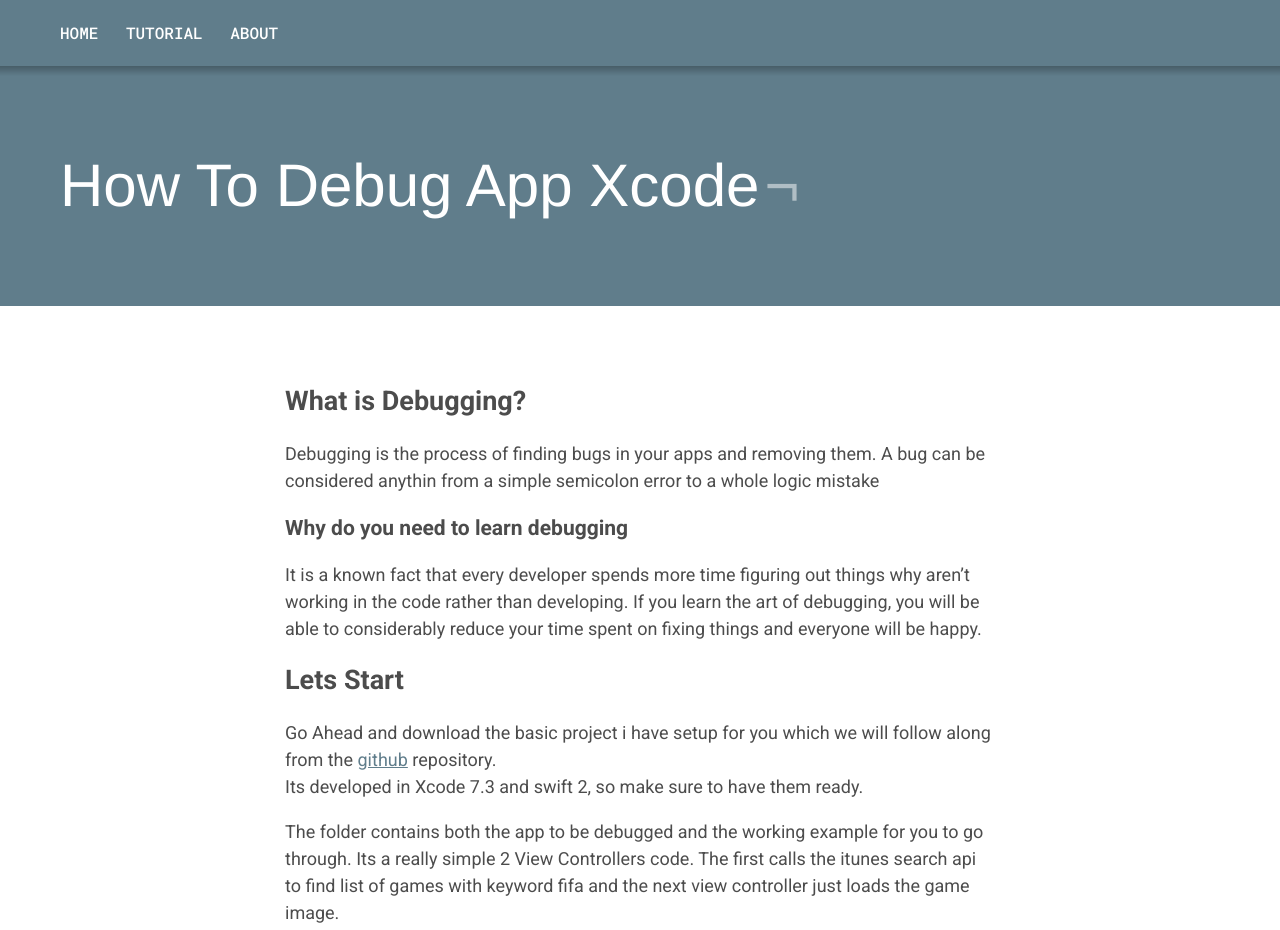
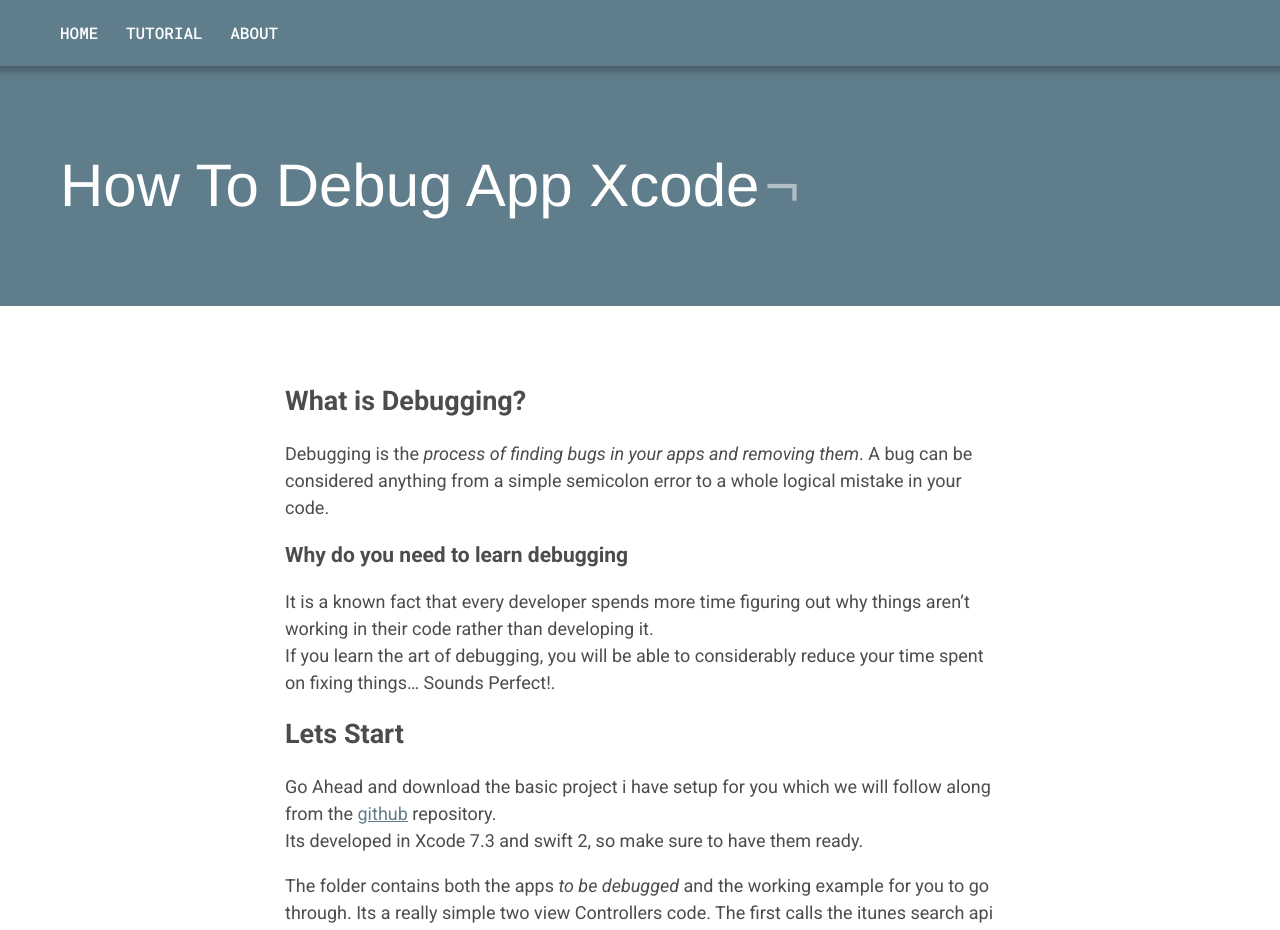
Before and after one commit to Shubhank101/iOSAndroidChaosOverFlow, a Jekyll site: the page built from _posts/2016-05-16-how-to-debug-app-xcode.md, in a window 1280 px wide and 1400 px high. Shown: the top 930 px of the window. Built offline with Jekyll 4.4.1, drawn with Linux system fonts in a browser that asks for light colours; some of the changed text lies outside the part shown.

Commit message:
Debug with xcode post

```diff
--- a/_posts/2016-05-16-how-to-debug-app-xcode.md
+++ b/_posts/2016-05-16-how-to-debug-app-xcode.md
@@ -7,12 +7,12 @@
 
 
 ## What is Debugging?
-Debugging is the process of finding bugs in your apps and removing them. A bug can be considered anythin from a simple semicolon error to a whole logic mistake
+Debugging is the *process of finding bugs in your apps and removing them*. A bug can be considered anything from a simple semicolon error to a whole logical mistake in your code.
 
 
 ### Why do you need to learn debugging
-It is a known fact that every developer spends more time figuring out things why aren't working in the code rather than developing.
-If you learn the art of debugging, you will be able to considerably reduce your time spent on fixing things and everyone will be happy.
+It is a known fact that every developer spends more time figuring out why things aren't working in their code rather than developing it.
+If you learn the art of debugging, you will be able to considerably reduce your time spent on fixing things... Sounds Perfect!.
 
 
 ## Lets Start
@@ -20,29 +20,31 @@
 Go Ahead and download the basic project i have setup for you which we will follow along from the [github](https://github.com/Shubhank101/iOSAndroidChaosOverFlow-Projects) repository.
 Its developed in Xcode 7.3 and swift 2, so make sure to have them ready.
 
-The folder contains both the app to be debugged and the working example for you to go through.
-Its a really simple 2 View Controllers code. The first calls the itunes search api to find list of games with keyword fifa and the next view controller just loads the game image.
+The folder contains both the apps *to be debugged* and the working example for you to go through.
+Its a really simple two view Controllers code. The first calls the itunes search api to find list of games with keyword *fifa* and the next view controller just loads the game image.
 
 ___
 
 # Time to debug
 
-### Breakpoints
+### Xcode Debugging Panel
 ![Breakpoints in Xcode](http://i.imgur.com/kGd0APL.jpg)
 
 I have shown the main interface provided by Xcode for debugging your app. It is divided into three parts; Debug panel, Variables panel and the Console.
 
 ### Debug Panel
+
+#### Breakpoints
 Breakpoint are used to break/pause your code at a certain point of condition (can be a line or a complex expression). They are extremely useful as you can pause your code and inspect the values to find any mistakes in your logic/program.
 
-1. **Toggle Breakpoints** This is a easy switch to disable all breakpoints and enable them.
-2. **Play/Pause** This switch lets you pause your code at a certain time and once you are ready to continue, just press it again to continue execution.
-3. **Step Over** Step over is the most important and most used tool in debugging for me. What it does is process the current line of code and then stop the thread at the next line, so essentially you use it to.
+1. **Toggle Breakpoints** This is a easy switch to disable all breakpoints/enable them at once.
+2. **Play/Pause** This button lets you pause your code at a certain time and once you are ready to continue, just press it again to continue execution.
+3. **Step Over** Step over is the most important and most used tool in debugging for me. What it does is process the current line of code and then stop the thread at the next line, so essentially you use it to execute and debug your code line by line.
 
 ### Variables Inspector
 Variables Inspector as the name suggest allow you to check and inspect values.
 The variables are categorized by scope (auto and local).
-**Primitive** data types show the value right next to them while the objects inner variables can be checked by using the dropdown right next to them.
+**Primitive** data types show the value right next to them while the *Objects* inner variables can be checked by using the dropdown right next to them.
 
 
 ### Console
--- a/index.markdown
+++ b/index.markdown
@@ -18,6 +18,8 @@
 
 ### Guidelines
 
+The are not to be followed strictly.. Room owners can enforce them as per their own judgement
+
 1) Don't abuse the bot. It is there for helpful/fun purpose but please do not use it to spam the room or do other nonsense stuff.
 
 2) Ask your question on the main site and then share the link in the chat. Asking your question on main site allow more people to get help when they see your question later on during search and you are contributing to the community this way.
```
Also changed, not shown: other parts of _posts/2016-05-16-how-to-debug-app-xcode.md (+13 -9 lines).
